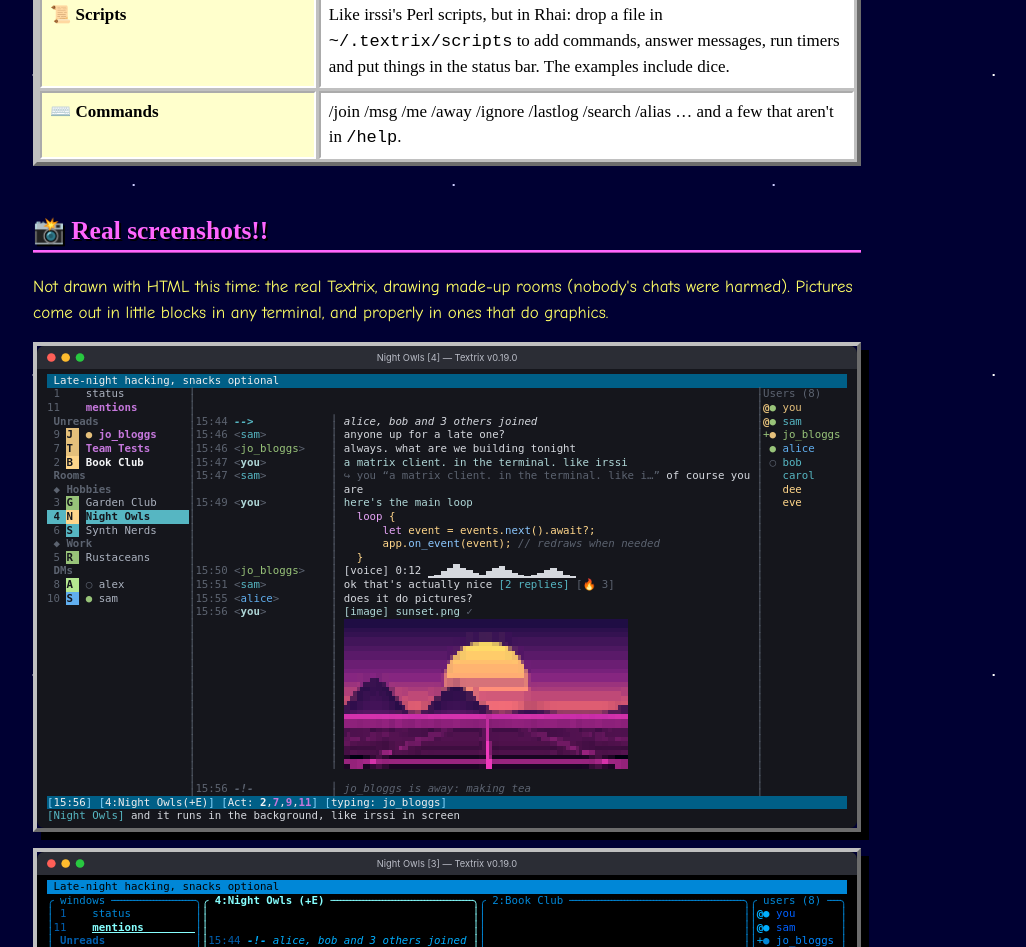
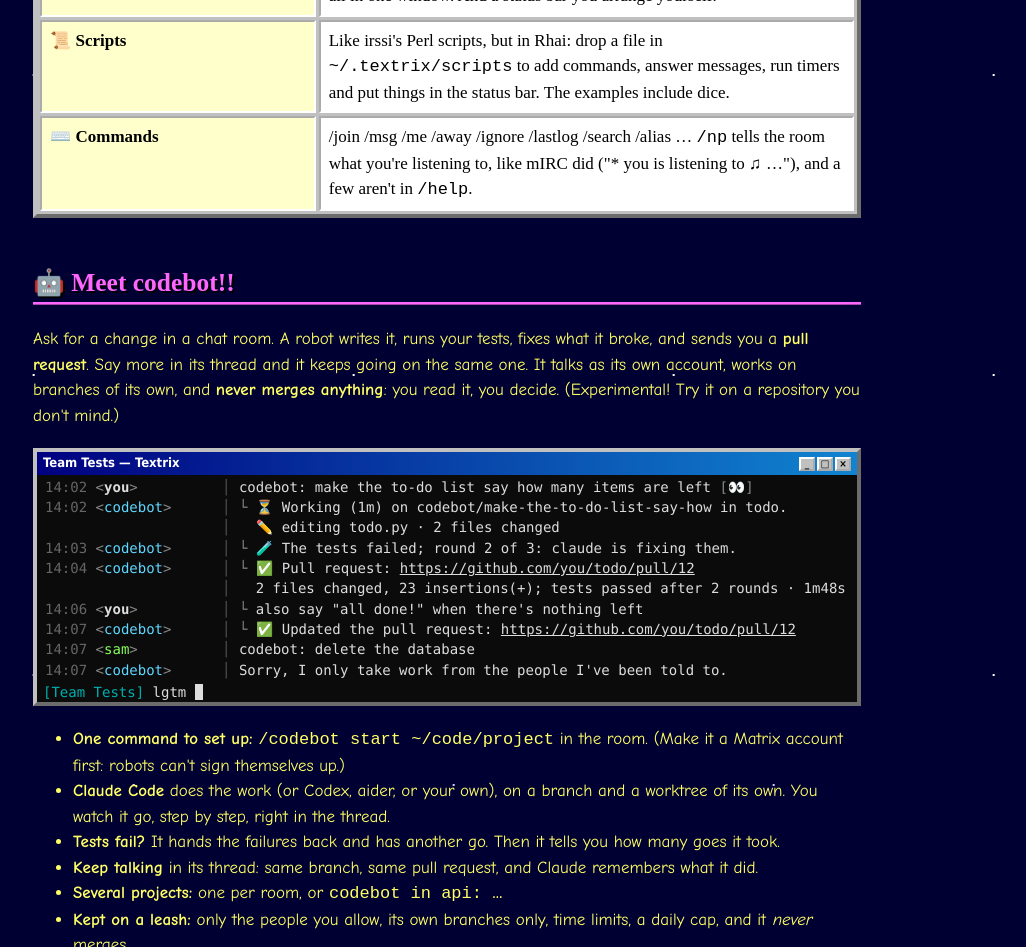
Before and after one commit to seamoss/Textrix, a plain HTML site: page site/index.html in a window 1280 px wide. Shown: the part 3100-4047 px from the top of the page, without its empty margins (193-1219 px from the left). Drawn offline with Linux system fonts and the light colour scheme.

Commit message:
0.22.0: CODEBOT.md (the whole guide), PLUGINS.md and README point to it, a codebot section on the site; moving GIFs and /np on the site too

```diff
--- a/site/index.html
+++ b/site/index.html
@@ -382,7 +382,7 @@
     <tr><td>⬆️ Upgrades</td><td><code>brew update &amp;&amp; brew upgrade textrix</code> and a running Textrix notices; <code>/restart</code> and you're on the new one, in the same window, with what you were typing.</td></tr>
     <tr><td>🔎 Search</td><td>Every room, encrypted ones too, up to 20,000 messages back in each, found instantly from an index kept encrypted on your disk. <code>/search from:sam in:"Book Club" before:2026 pizza</code></td></tr>
     <tr><td>🧵 Threads &amp; spaces</td><td>Threads open in their own windows. Spaces group your rooms.</td></tr>
-    <tr><td>🖼️ Pictures!</td><td>Inline images, sharp in kitty, Ghostty, WezTerm and iTerm2, drawn in tiny blocks everywhere else, and a full-screen zoomable viewer. Drag a file onto the terminal to send it.</td></tr>
+    <tr><td>🖼️ Pictures!</td><td>Inline images, sharp in kitty, Ghostty, WezTerm and iTerm2, drawn in tiny blocks everywhere else, and a full-screen zoomable viewer. GIFs that actually <i>move</i>, in a terminal, full screen too. Drag a file onto the terminal to send it. <span class="new">NEW!</span></td></tr>
     <tr><td>🎤 Voice &amp; video</td><td>See the waveform ▁▃▅▇▅▃▁, press <code>z</code> to hear it; videos open in your player.</td></tr>
     <tr><td>🌈 Code</td><td>Code blocks in colour, even on a green-screen monitor (in shades of green).</td></tr>
     <tr><td>🔔 Bells</td><td>Mentions, highlight words, per-room notification levels that sync with your other clients, a visual bell, and a mentions inbox.</td></tr>
@@ -393,13 +393,48 @@
     <tr><td>🎙️ Voice &amp; offline</td><td>Ctrl+R records a voice message, waveform and all, like Element's. No network? Read what's saved, and what you send waits and goes when you're back. <span class="new">NEW!</span></td></tr>
     <tr><td>😀 Reactions &amp; hooks</td><td>Press <code>+</code> on a message for an emoji picker (your recent ones first, type to search). <code>notify_command</code> runs your own command on mentions, to push them to your phone. <code>theme = "auto"</code> goes light or dark with your terminal, and Alt+R jumps to where you stopped reading.</td></tr>
     <tr><td>🏠 Home &amp; gallery</td><td>F4 shows everything waiting for you (mentions, unread rooms, invitations), a key away. <code>/media</code> lays out a room's pictures, videos and files as tiles to flick through.</td></tr>
-    <tr><td>🧩 Plugins &amp; bots</td><td>Plugins in any language (a Python starter comes with it) hear the rooms you give them and answer, react and post. Run a bot on its own account in the background and give it plugins. codebot (experimental) takes coding requests to Claude Code or Codex and comes back with pull requests. <span class="new">NEW!</span></td></tr>
+    <tr><td>🧩 Plugins &amp; bots</td><td>Plugins in any language (a Python starter comes with it) hear the rooms you give them and answer, react and post. Run a bot on its own account in the background and give it plugins. <a href="#codebot">codebot</a> (experimental) takes coding requests to Claude Code, fixes its own failing tests, and comes back with pull requests. <span class="new">NEW!</span></td></tr>
     <tr><td>📋 Paste &amp; links</td><td>Ctrl+V pastes a screenshot straight from the clipboard, with a caption. <code>/links</code> lists a room's links with their titles, to open, copy or find the message again. <span class="new">NEW!</span></td></tr>
     <tr><td>🔗 Links &amp; edits</td><td>Links show the page's title and picture, fetched by your homeserver so the site never sees you. Edited messages keep what they said before (<code>i</code>), <code>||spoilers||</code> stay hidden until revealed, and irssi's <code>/exec -o uptime</code> is back.</td></tr>
     <tr><td>🏖️ Away log</td><td>Go <code>/away</code>, come back to "while you were away: 3 mentions and 2 DMs", all in one window. And a status bar you arrange yourself.</td></tr>
     <tr><td>📜 Scripts</td><td>Like irssi's Perl scripts, but in Rhai: drop a file in <code>~/.textrix/scripts</code> to add commands, answer messages, run timers and put things in the status bar. The examples include dice.</td></tr>
-    <tr><td>⌨️ Commands</td><td>/join /msg /me /away /ignore /lastlog /search /alias … and a few that aren't in <code>/help</code>.</td></tr>
+    <tr><td>⌨️ Commands</td><td>/join /msg /me /away /ignore /lastlog /search /alias … <code>/np</code> tells the room what you're listening to, like mIRC did ("* you is listening to ♫ …"), and a few aren't in <code>/help</code>.</td></tr>
   </table>
+
+  <h2 id="codebot">🤖 Meet codebot!!</h2>
+  <p>
+    Ask for a change in a chat room. A robot writes it, runs your tests, fixes what it broke,
+    and sends you a <b>pull request</b>. Say more in its thread and it keeps going on the same one.
+    It talks as its own account, works on branches of its own, and <b>never merges anything</b>:
+    you read it, you decide. (Experimental! Try it on a repository you don't mind.)
+  </p>
+
+  <div class="term-wrap" aria-label="codebot at work in a room, drawn with HTML">
+    <div class="term">
+      <div class="titlebar"><span>Team Tests — Textrix</span><span class="btns" aria-hidden="true"><span>_</span><span>□</span><span>×</span></span></div>
+      <div class="msgs"><span class="ts">14:02</span> <span class="rx">&lt;</span><span class="me">you</span><span class="rx">&gt;</span>          <span class="bcol">│</span> codebot: make the to-do list say how many items are left <span class="rx">[👀]</span>
+<span class="ts">14:02</span> <span class="rx">&lt;</span><span class="n1">codebot</span><span class="rx">&gt;</span>      <span class="bcol">│</span> <span class="rx">└</span> ⏳ Working (1m) on codebot/make-the-to-do-list-say-how in todo.
+                     <span class="bcol">│</span>   ✏️ editing todo.py · 2 files changed
+<span class="ts">14:03</span> <span class="rx">&lt;</span><span class="n1">codebot</span><span class="rx">&gt;</span>      <span class="bcol">│</span> <span class="rx">└</span> 🧪 The tests failed; round 2 of 3: claude is fixing them.
+<span class="ts">14:04</span> <span class="rx">&lt;</span><span class="n1">codebot</span><span class="rx">&gt;</span>      <span class="bcol">│</span> <span class="rx">└</span> ✅ Pull request: <u>https://github.com/you/todo/pull/12</u>
+                     <span class="bcol">│</span>   2 files changed, 23 insertions(+); tests passed after 2 rounds · 1m48s
+<span class="ts">14:06</span> <span class="rx">&lt;</span><span class="me">you</span><span class="rx">&gt;</span>          <span class="bcol">│</span> <span class="rx">└</span> also say "all done!" when there's nothing left
+<span class="ts">14:07</span> <span class="rx">&lt;</span><span class="n1">codebot</span><span class="rx">&gt;</span>      <span class="bcol">│</span> <span class="rx">└</span> ✅ Updated the pull request: <u>https://github.com/you/todo/pull/12</u>
+<span class="ts">14:07</span> <span class="rx">&lt;</span><span class="n2">sam</span><span class="rx">&gt;</span>          <span class="bcol">│</span> codebot: delete the database
+<span class="ts">14:07</span> <span class="rx">&lt;</span><span class="n1">codebot</span><span class="rx">&gt;</span>      <span class="bcol">│</span> Sorry, I only take work from the people I've been told to.</div>
+      <div class="input"><span class="p">[Team Tests]</span> lgtm <span class="cursor"> </span></div>
+    </div>
+  </div>
+
+  <ul>
+    <li><b>One command to set up:</b> <code>/codebot start ~/code/project</code> in the room. (Make it a Matrix account first: robots can't sign themselves up.)</li>
+    <li><b>Claude Code</b> does the work (or Codex, aider, or your own), on a branch and a worktree of its own. You watch it go, step by step, right in the thread.</li>
+    <li><b>Tests fail?</b> It hands the failures back and has another go. Then it tells you how many goes it took.</li>
+    <li><b>Keep talking</b> in its thread: same branch, same pull request, and Claude remembers what it did.</li>
+    <li><b>Several projects:</b> one per room, or <code>codebot in api: …</code></li>
+    <li><b>Kept on a leash:</b> only the people you allow, its own branches only, time limits, a daily cap, and it <i>never</i> merges.</li>
+  </ul>
+  <p>Everything about it: <a href="https://github.com/seamoss/Textrix/blob/master/CODEBOT.md">CODEBOT.md</a></p>
 
   <h2 id="screenshots">📸 Real screenshots!!</h2>
   <p>
```
Also changed, not shown: 6 other files.
